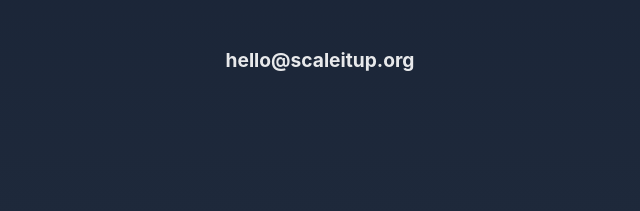
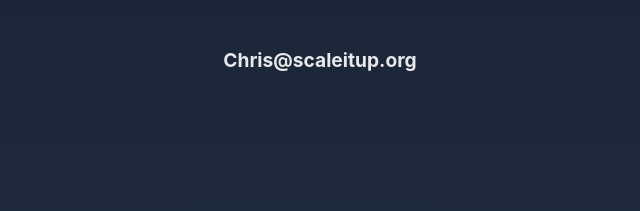
Before and after one commit to Carrera2u/ScaleItUp, a plain HTML site: page index.html in a window 1280 px wide. Shown: the part 5847-6058 px from the top of the page, 320-960 px from the left. Drawn offline with Linux system fonts and the light colour scheme.

Commit message:
Update index.html

```diff
--- a/index.html
+++ b/index.html
@@ -1071,7 +1071,7 @@
         <div class="contact-info">
             <p>Or reach out directly at:</p>
             <p style="font-size: 1.2rem; margin-top: 0.5rem;">
-                <strong>hello@scaleitup.org</strong>
+                <strong>Chris@scaleitup.org</strong>
             </p>
         </div>
     </div>
```
